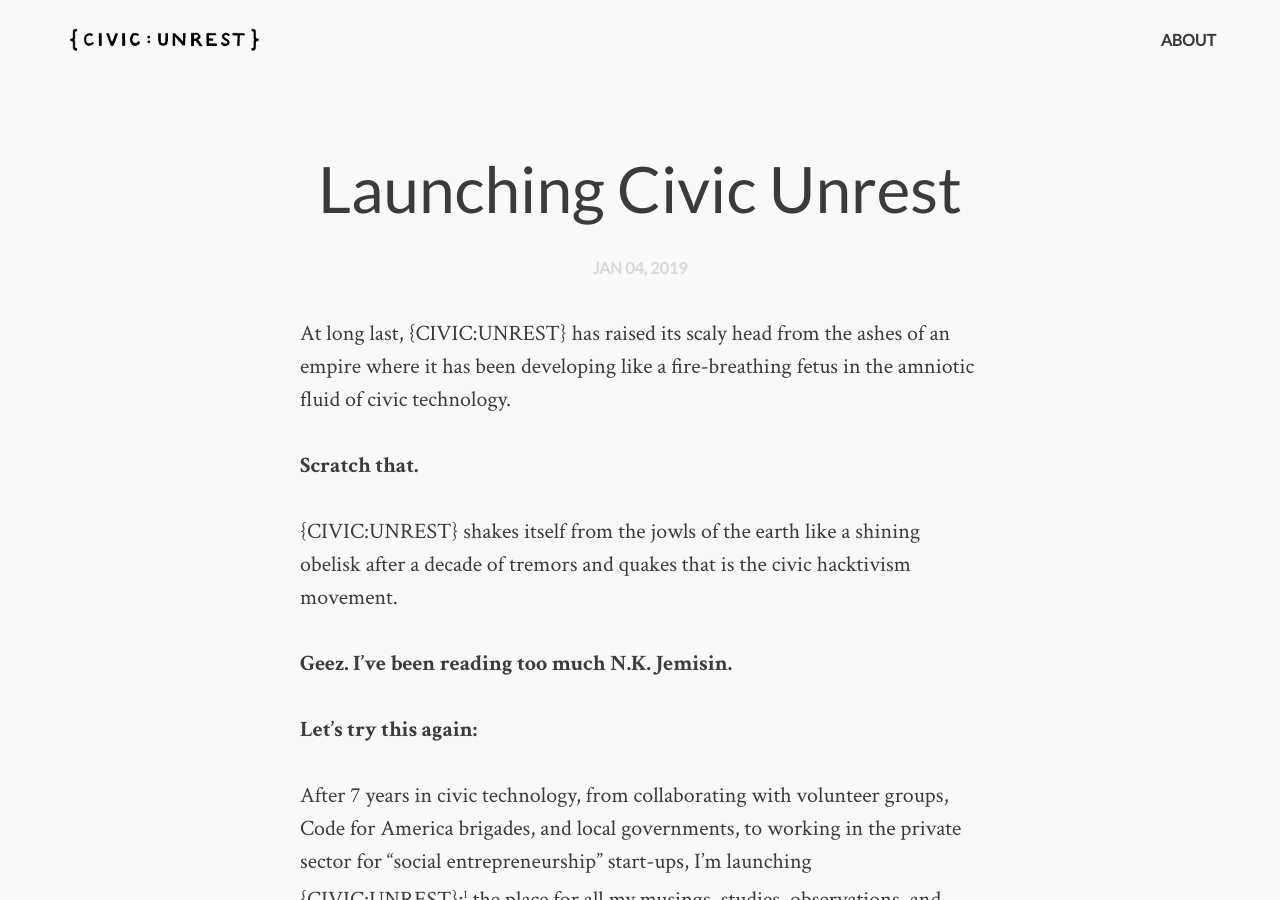
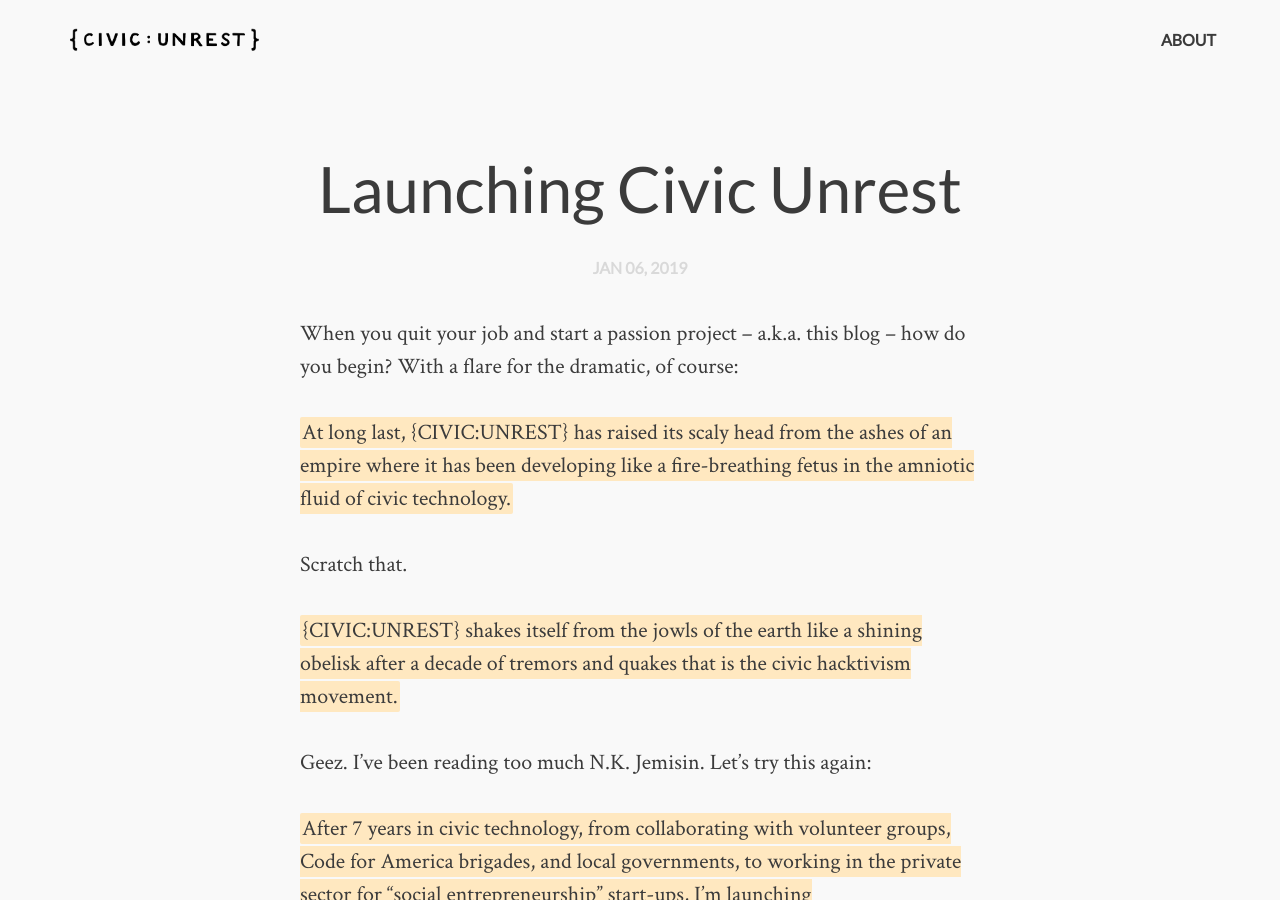
Before and after one commit to switzersc/civic_unrest, a Jekyll site: the page built from _posts/2019-01-04-launching-civic-rest.md, in a window 1280 px wide and 900 px high. Built offline with Jekyll 4.4.1, drawn with Linux system fonts in a browser that asks for light colours; comment, search, counter and statistics services are not loaded.

Commit message:
Update launch post
Without this first paragraph apparently it was confusing.

```diff
--- a/_posts/2019-01-04-launching-civic-rest.md
+++ b/_posts/2019-01-04-launching-civic-rest.md
@@ -1,25 +1,25 @@
 ---
 layout: post-no-feature
 title:  "Launching Civic Unrest"
-date:   2019-01-04 12:56:00 -0500
+date:   2019-01-06 12:56:00 -0500
 categories: blog
 ---
 
-At long last, {CIVIC:UNREST} has raised its scaly head from the ashes of an empire where it has been developing like a fire-breathing fetus in the amniotic fluid of civic technology.
+When you quit your job and start a passion project – a.k.a. this blog – how do you begin? With a flare for the dramatic, of course:
 
-**Scratch that.**
+*At long last, {CIVIC:UNREST} has raised its scaly head from the ashes of an empire where it has been developing like a fire-breathing fetus in the amniotic fluid of civic technology.*
 
-{CIVIC:UNREST} shakes itself from the jowls of the earth like a shining obelisk after a decade of tremors and quakes that is the civic hacktivism movement.
+Scratch that.
 
-**Geez. I’ve been reading too much N.K. Jemisin.**
+*{CIVIC:UNREST} shakes itself from the jowls of the earth like a shining obelisk after a decade of tremors and quakes that is the civic hacktivism movement.*
 
-**Let’s try this again:**
+Geez. I’ve been reading too much N.K. Jemisin. Let’s try this again:
 
-After 7 years in civic technology, from collaborating with volunteer groups, Code for America brigades, and local governments, to working in the private sector for “social entrepreneurship” start-ups, I’m launching {CIVIC:UNREST}:<a href="#footnote1" class="body-footnote-link" name="footnote1anc"><sup>1</sup></a> the place for all my musings, studies, observations, and, most importantly, questions about the civic tech movement.
+*After 7 years in civic technology, from collaborating with volunteer groups, Code for America brigades, and local governments, to working in the private sector for “social entrepreneurship” start-ups, I’m launching {CIVIC:UNREST}:<a href="#footnote1" class="body-footnote-link" name="footnote1anc"><sup>1</sup></a> the place for all my musings, studies, observations, and, most importantly, questions about the civic tech movement.*
 
 That intro is much less riveting in terms of adventure and sci-fi realms, but I’m serious when I say this stuff is shaking me – and this whole “civic tech” thing keeps me in its grasp no matter how much I pursue other endeavors.<a href="#footnote2" class="body-footnote-link" name="footnote2anc"><sup>2</sup></a> As the years and the things I think I know increase, so do my questions: they multiply and clamber on top of one another like hamsters in a kindergarten classroom’s cage. I don’t know if I’m one of the hamsters or one of the five-year-olds poking and prodding them. I’m definitely not the teacher, although I know enough teachers by now to understand that they don’t have more answers than the rest of us – teachers are there to help us ask the right questions.
 
-_{CIVIC:UNREST} is my attempt to ask those questions._
+**{CIVIC:UNREST} is my attempt to ask those questions.**
 
 In these pixelated pages, I will document and observe, seek clarity and, if possible, truth, and try to understand and amplify the sounds, syllables, and shapes of the civic tech movement and its communities across the globe.<a href="#footnote3" class="body-footnote-link" name="footnote3anc"><sup>3</sup></a>
 
```
